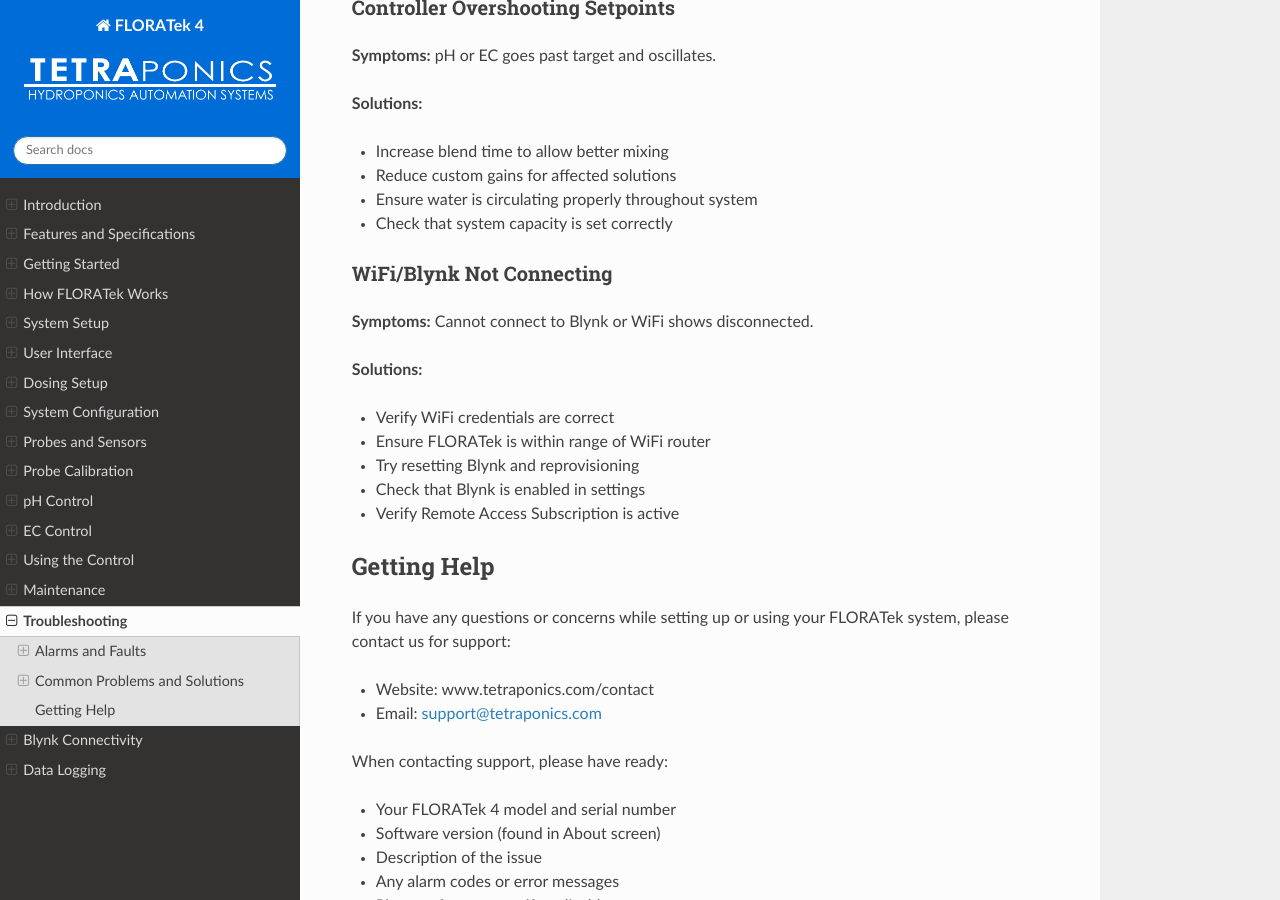
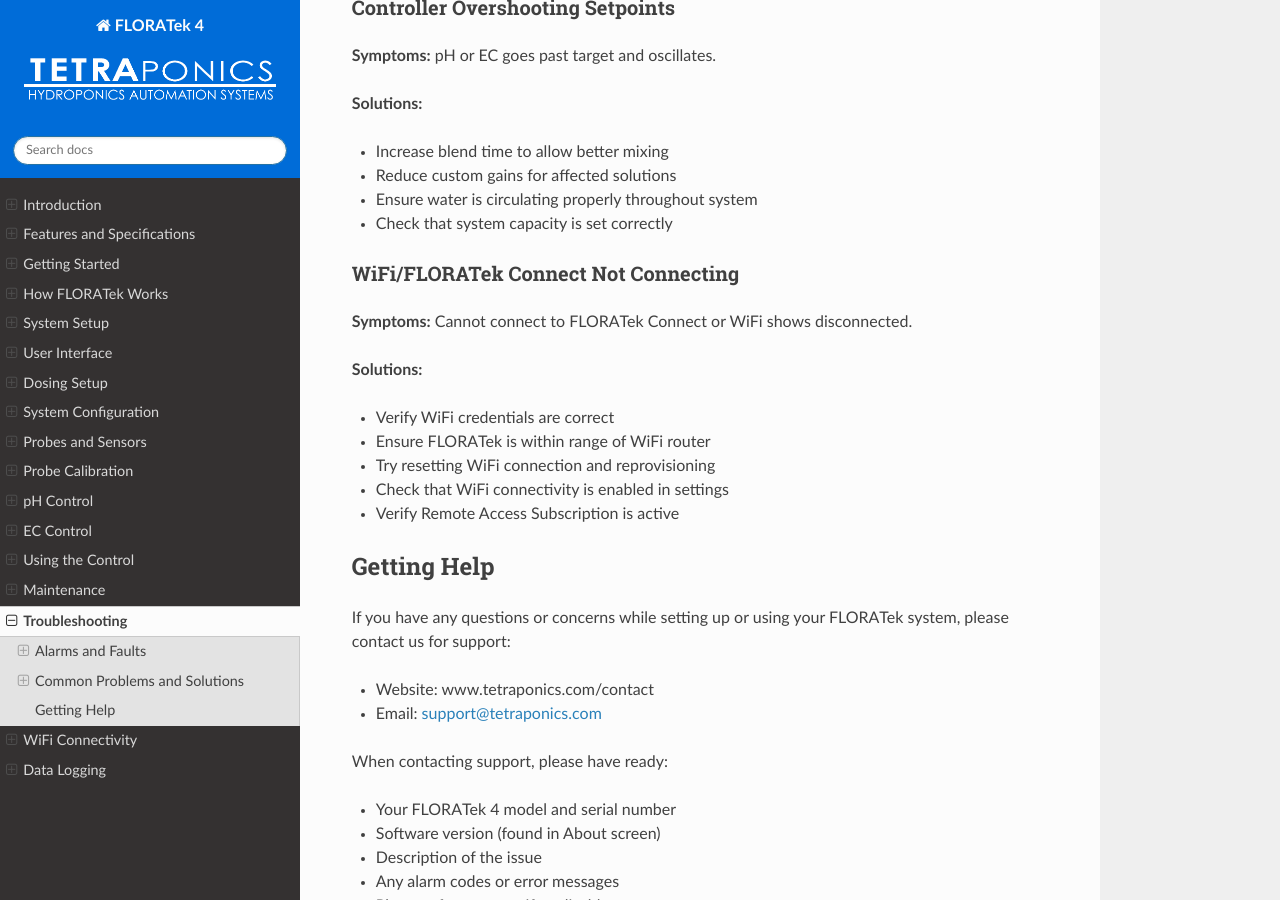
Before and after one commit to tetraponics/FLORATek4, a Sphinx documentation site: the page built from docs/source/troubleshooting.rst, in a window 1280 px wide and 900 px high, scrolled down 1936 px. Built offline with Sphinx 7.4.7 and the Read the Docs theme 3.1.0, drawn with Linux system fonts in a browser that asks for light colours.

Commit message:
Added documentation for WiFi connectivity and FLORATek Connect. Removed the Blynk documentation.

```diff
--- a/docs/source/index.rst
+++ b/docs/source/index.rst
@@ -65,7 +65,8 @@
 .. toctree::
    :maxdepth: 2
 
-   blynk
+   wifi-connectivity
+   data-logging
 
 Support
 -------
--- a/docs/source/troubleshooting.rst
+++ b/docs/source/troubleshooting.rst
@@ -83,17 +83,17 @@
 * Ensure water is circulating properly throughout system
 * Check that system capacity is set correctly
 
-WiFi/Blynk Not Connecting
-~~~~~~~~~~~~~~~~~~~~~~~~~~
+WiFi/FLORATek Connect Not Connecting
+~~~~~~~~~~~~~~~~~~~~~~~~~~~~~~~~~~~~~
 
-**Symptoms:** Cannot connect to Blynk or WiFi shows disconnected.
+**Symptoms:** Cannot connect to FLORATek Connect or WiFi shows disconnected.
 
 **Solutions:**
 
 * Verify WiFi credentials are correct
 * Ensure FLORATek is within range of WiFi router
-* Try resetting Blynk and reprovisioning
-* Check that Blynk is enabled in settings
+* Try resetting WiFi connection and reprovisioning
+* Check that WiFi connectivity is enabled in settings
 * Verify Remote Access Subscription is active
 
 Getting Help
```
Also changed, not shown: docs/source/blynk.rst (deleted, +0 -67 lines), docs/source/data-logging.rst (added, +22 -0 lines), docs/source/wifi-connectivity.rst (added, +93 -0 lines).
